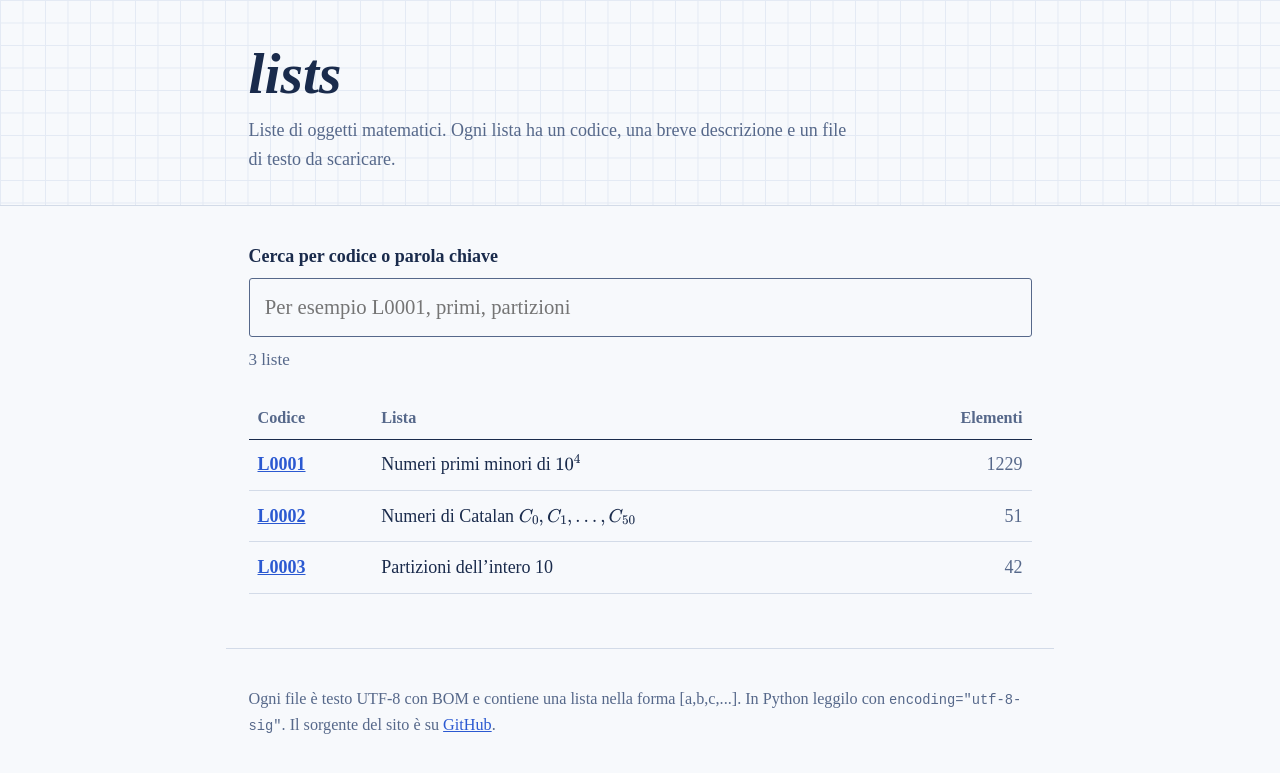
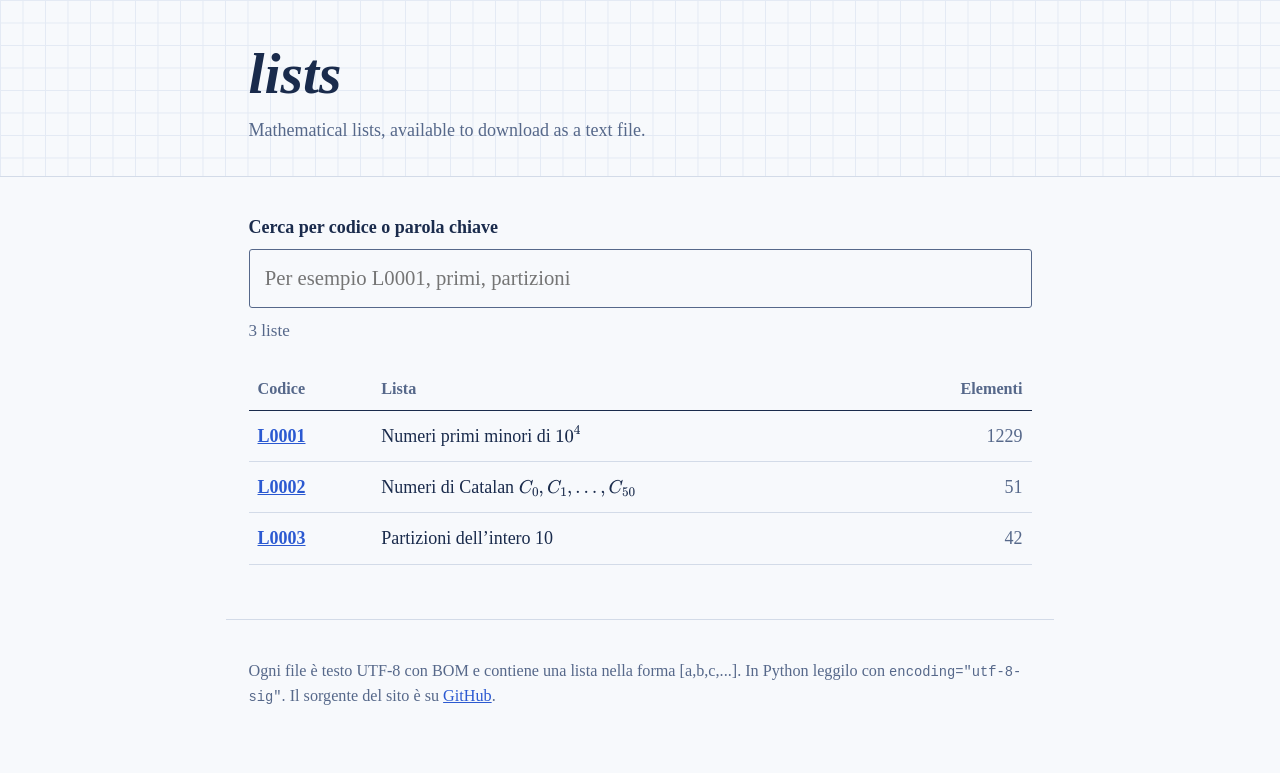
Before and after one commit to ilsignorbruschino/lists, a Jekyll site: the page built from index.html, in a window 1280 px wide. Shown: the top 773 px of the page. Built offline with Jekyll 4.4.1, drawn with Linux system fonts in a browser that asks for light colours; some web fonts are replaced.

Commit message:
Update motto text to English

```diff
--- a/_layouts/default.html
+++ b/_layouts/default.html
@@ -18,7 +18,7 @@
   <header class="testata">
     <div class="contenitore">
       <a class="marchio" href="{{ '/' | relative_url }}">lists</a>
-      <p class="motto">Liste di oggetti matematici. Ogni lista ha un codice, una breve descrizione e un file di testo da scaricare.</p>
+      <p class="motto">Mathematical lists, available to download as a text file.</p>
     </div>
   </header>
   <main class="contenitore">
```
